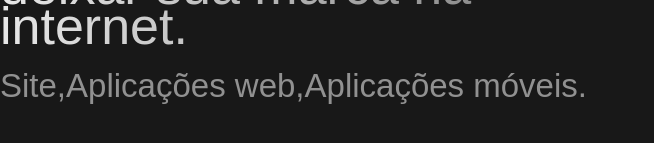
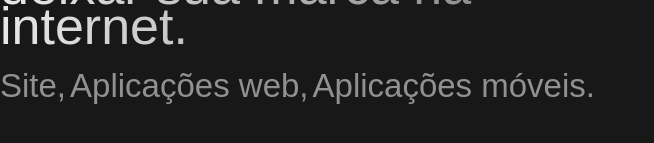
Before and after one commit to Douglas2803/Zerium, a Next.js app: page /components/Section/Hero/Title in a window 1280 px wide. Shown: the part 203-346 px from the top of the page, without its empty margins (0-654 px from the left). Built offline with nearby package versions, Linux system fonts and the light colour scheme.

Commit message:
style: Adiciona gap ao titulo

```diff
--- a/src/app/components/Section/Hero/Title/page.tsx
+++ b/src/app/components/Section/Hero/Title/page.tsx
@@ -24,7 +24,7 @@ const Title = () => {
 
           <span className="sm:text-left">Aplicações móveis</span>
         </p>
-        <p className="hidden text-2xl text-grey_1 xl:text-[33px] xl:flex ">
+        <p className="hidden text-2xl text-grey_1 xl:text-[33px] xl:flex xl:gap-1">
           <span className="sm:text-left whitespace-nowrap">Site,</span>
 
           <span className="sm:text-left whitespace-nowrap">
```
